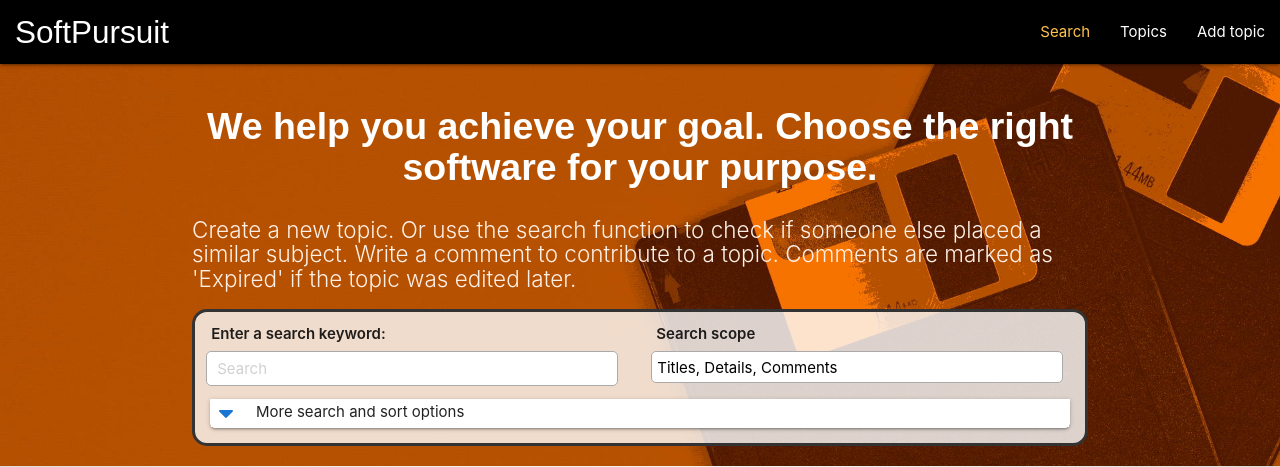
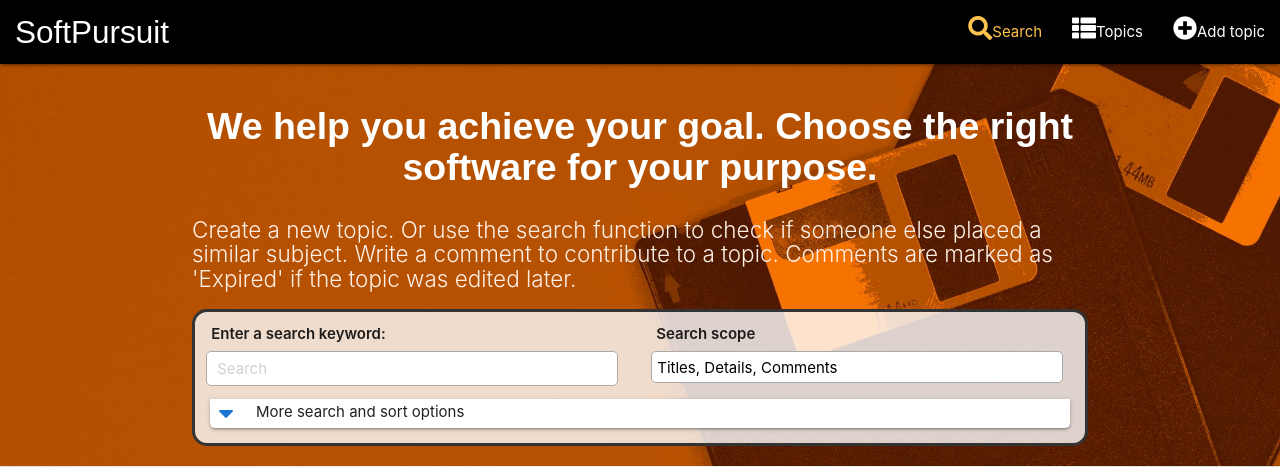
Before and after one commit to andreasjost/CI-MS3-Software-Forum, a Flask app: page / in a window 1280 px wide. Shown: the top 467 px of the page. Run offline with Flask 2, Linux system fonts and the light colour scheme; data that the repository does not hold is empty; some libraries are stand-ins or nearby versions; some web fonts are replaced.

Commit message:
Add favicon, and fontawesome icons to navbar

```diff
--- a/templates/base.html
+++ b/templates/base.html
@@ -4,6 +4,8 @@
         <meta charset="UTF-8">
         <meta name="viewport" content="width=device-width, initial-scale=1.0">
         <meta http-equiv="X-UA-Compatible" content="ie=edge">
+        <link rel="icon" type="image/png" sizes="32x32" href="static/images/favicon-32x32.png">
+        <link rel="icon" type="image/png" sizes="16x16" href="static/images/favicon-16x16.png">
         <link href="https://fonts.googleapis.com/icon?family=Material+Icons" rel="stylesheet">
         <link rel="stylesheet" href="https://cdnjs.cloudflare.com/ajax/libs/materialize/1.0.0/css/materialize.min.css">
         <link rel="stylesheet" href="https://cdnjs.cloudflare.com/ajax/libs/font-awesome/5.13.0/css/all.min.css" />
@@ -18,16 +20,16 @@
                     <a href="{{url_for('home')}}" class="brand-logo">SoftPursuit</a>
                     <a href="" data-target="mobile-menu" class="sidenav-trigger"><i class="material-icons">menu</i></a>
                     <ul class="right hide-on-med-and-down">
-                        <li><a class="nav-link nav-highlight" href="#home-section">Search</a></li>
-                        <li><a class="nav-link" href="#topics-section">Topics</a></li>
-                        <li><a class="nav-link" href="#addtopic-section">Add topic</a></li>
+                        <li><a class="nav-link nav-highlight" href="#home-section"><i class="fas fa-search"></i>Search</a></li>
+                        <li><a class="nav-link" href="#topics-section"><i class="fas fa-th-list"></i>Topics</a></li>
+                        <li><a class="nav-link" href="#addtopic-section"><i class="fas fa-plus-circle"></i>Add topic</a></li>
                     </ul>
                 </nav>
             </div>
             <ul class="sidenav" id="mobile-menu">
-                <li><a class="sidenav-close nav-link nav-highlight" href="#home-section">Search</a></li>
-                <li><a class="sidenav-close nav-link" href="#topics-section">Topics</a></li>
-                <li><a class="sidenav-close nav-link" href="#addtopic-section">Add topic</a></li>
+                <li><a class="sidenav-close nav-link nav-highlight" href="#home-section"><i class="fas fa-search"></i>Search</a></li>
+                <li><a class="sidenav-close nav-link" href="#topics-section"><i class="fas fa-th-list"></i>Topics</a></li>
+                <li><a class="sidenav-close nav-link" href="#addtopic-section"><i class="fas fa-plus-circle"></i>Add topic</a></li>
             </ul>
         </header>
         {% block content %}{% endblock %}
@@ -54,6 +56,7 @@
 
 
             function commitSearch(keyword, items) {
+
             urlTemplate0 = "{{ url_for('search_topics', search_keyword='v1', search_scope='v2') }}";
             urlTemplate1 = urlTemplate0.replace(/v1/, keyword);
             baseUrl = urlTemplate1.replace(/v2/, items);
```
